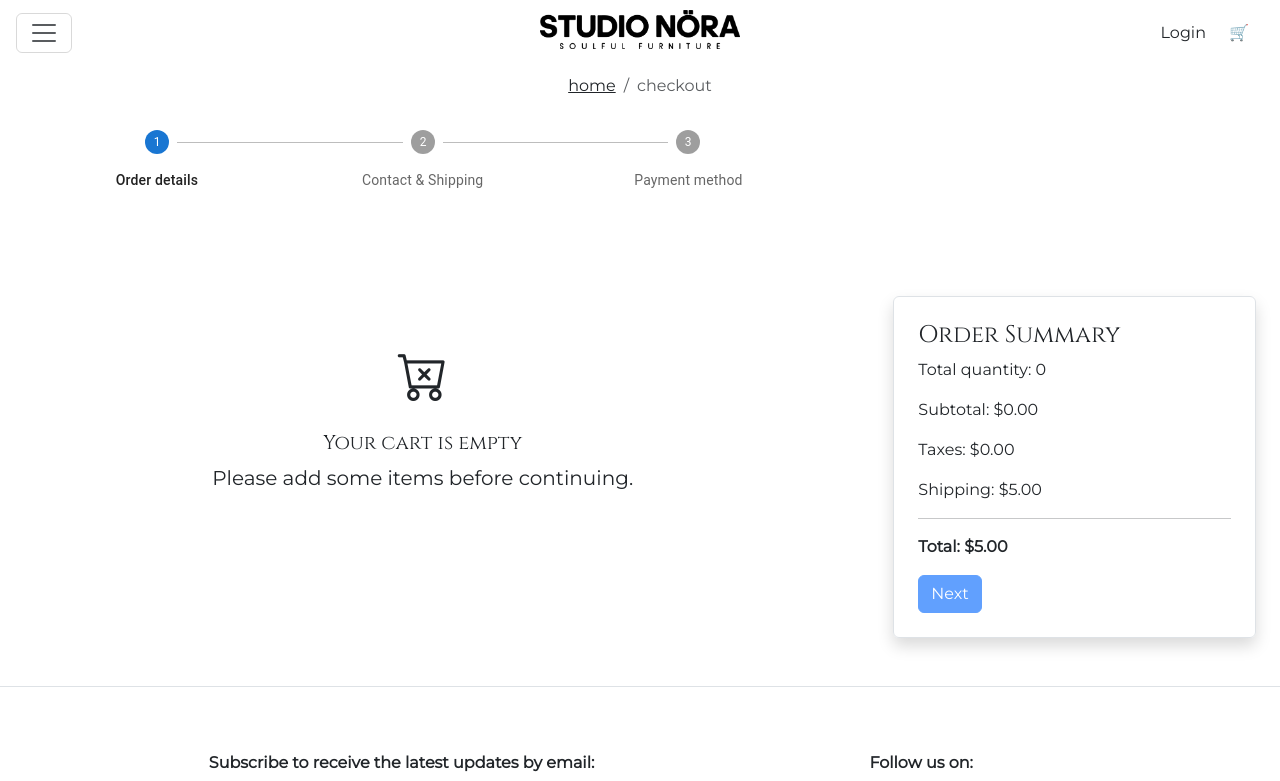
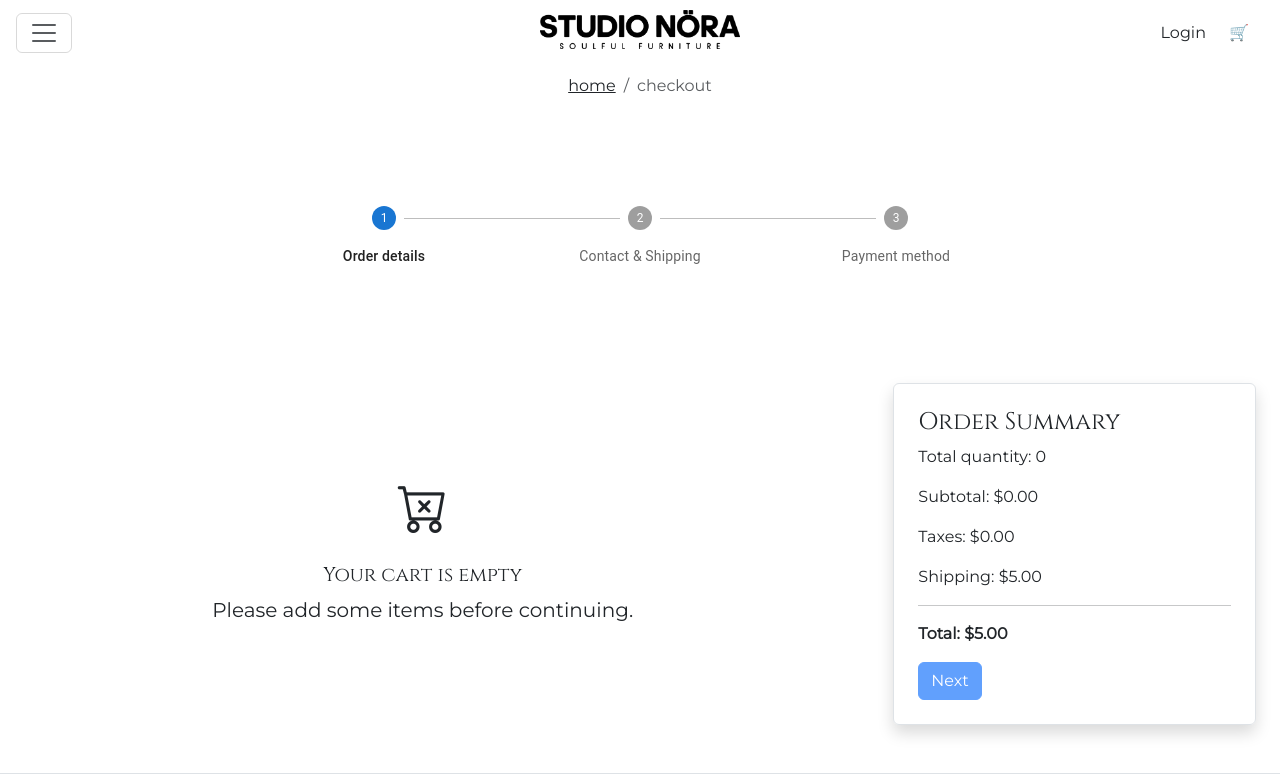
Before and after one commit to martopravia/proyecto_final_front_public, a React (Vite) app: page /checkout in a window 1280 px wide. Shown: the top 781 px of the page. Built offline with nearby package versions, Linux system fonts and the light colour scheme.

Commit message:
Refactor Checkout components: streamline state management, enhance UI with stepper, and improve user experience by validating inputs.

```diff
--- a/src/App.css
+++ b/src/App.css
@@ -87,11 +87,11 @@ h5 {
 }
 .sticky-padding {
   padding-top: 0;
-  top: -100px;
 }
 
 @media (min-width: 768px) {
   .sticky-padding {
+    margin-top: -105px;
     padding-top: 190px;
   }
 }
--- a/src/components/Checkout.jsx
+++ b/src/components/Checkout.jsx
@@ -1,11 +1,7 @@
-import { use, useEffect, useState } from "react";
+import { useState } from "react";
 import { useSelector, useDispatch } from "react-redux";
-import { clearCart, removeFromCart } from "../redux/cartSlice";
+import { removeFromCart } from "../redux/cartSlice";
 import { Link } from "react-router";
-import Box from "@mui/material/Box";
-import Stepper from "@mui/material/Stepper";
-import Step from "@mui/material/Step";
-import StepLabel from "@mui/material/StepLabel";
 import { resetStep } from "../redux/checkoutSlice";
 import { formatName } from "../utils/formatName";
 
@@ -19,8 +15,6 @@ export default function Checkout({
   const dispatch = useDispatch();
   const step = useSelector((state) => state.checkout.step);
   const { user } = useSelector((state) => state.user);
-
-  const steps = ["Order details", "Contact & Shipping", "Payment method"];
 
   const paymentOptions = [
     {
@@ -81,25 +75,8 @@ export default function Checkout({
   };
 
   return (
+    <div>
       <div className="p-4 d-flex flex-column align-items-left">
-      <Box sx={{ width: "100%" }}>
-        <Stepper
-          activeStep={step - 1}
-          alternativeLabel
-          completed={{
-            0: step > 1, // Paso 1 completado
-            1: step > 2, // Paso 2 completado
-            2: step > 3, // Paso 3 completado (cuando estás en el 4)
-          }}
-        >
-          {steps.map((label) => (
-            <Step key={label}>
-              <StepLabel>{label}</StepLabel>
-            </Step>
-          ))}
-        </Stepper>
-      </Box>
-
         {step === 1 && (
           <>
             {cartItems.length === 0 ? (
@@ -110,7 +87,7 @@ export default function Checkout({
               </div>
             ) : (
               <>
-              <h3 className="mt-5 mb-4">Order details</h3>
+                <h3 className="mt-2 mb-4">Order details</h3>
                 <ul
                   className="p-0 align-items-left"
                   style={{ listStyleType: "none" }}
@@ -151,13 +128,10 @@ export default function Checkout({
             )}
           </>
         )}
-
         {step === 2 && (
           <>
-          <h3 className="mt-5 mb-4"> Contact & Shipping info </h3>
-
             {!user ? (
-            <div className="text-center mb-4">
+              <div className="text-center" style={{ marginTop: "150px" }}>
                 <h4>To continue, please log in or register</h4>
                 <Link to="/login">
                   <button className="btn btn-outline-dark mt-3 me-2">
@@ -165,11 +139,14 @@ export default function Checkout({
                   </button>
                 </Link>
                 <Link to="/register">
-                <button className="btn btn-outline-dark mt-3">Register</button>
+                  <button className="btn btn-outline-dark mt-3">
+                    Register
+                  </button>
                 </Link>
               </div>
             ) : (
               <>
+                <h3 className="mt-2 mb-4"> Contact & Shipping info </h3>
                 <div className="p-0 align-items-left d-flex">
                   <div
                     className={`border rounded shadow p-4 w-100 d-flex flex-column ${
@@ -188,7 +165,6 @@ export default function Checkout({
                       />
                       <label className="fw-bold">Use saved shipping info</label>
                     </div>
-
                     <div className="row">
                       <div className="col-md-6 mb-2">
                         <label className="form-label">Name</label>
@@ -229,7 +205,6 @@ export default function Checkout({
                     </div>
                   </div>
                 </div>
-
                 <div className="mt-5 p-0 align-items-left d-flex">
                   <div
                     className={`border rounded shadow p-4 w-100 ${
@@ -294,7 +269,7 @@ export default function Checkout({
         )}
         {step === 3 && (
           <>
-          <h3 className="mt-5 mb-4">Payment method</h3>
+            <h3 className="mt-2 mb-4">Payment method</h3>
             <div className="row">
               {paymentOptions.map(({ id, label, description }) => (
                 <div className="col-lg-4 col-md-12 mb-3" key={id}>
@@ -323,7 +298,6 @@ export default function Checkout({
                 </div>
               ))}
             </div>
-
             {paymentMethod === "creditCard" && (
               <div className="mt-4">
                 <h5>Card Details</h5>
@@ -367,7 +341,6 @@ export default function Checkout({
                 </div>
               </div>
             )}
-
             {paymentMethod === "paypal" && (
               <div className="mt-5 mb-5">
                 <Link to={"https://www.paypal.com/uy/login"}>
@@ -380,7 +353,6 @@ export default function Checkout({
                 </Link>
               </div>
             )}
-
             {paymentMethod === "crypto" && (
               <div className="mt-5 mb-5">
                 <Link to={"https://accounts.binance.com/es/login"}>
@@ -397,7 +369,7 @@ export default function Checkout({
         )}
         {step === 4 && (
           <>
-          <div className="text-center" style={{ marginTop: "180px" }}>
+            <div className="text-center" style={{ marginTop: "140px" }}>
               <h2> Thanks for shopping with us!</h2>
               <p className="lead">A confirmation email has been sent to you.</p>
               <Link to={"/"}>
@@ -411,6 +383,7 @@ export default function Checkout({
             </div>
           </>
         )}
+      </div>{" "}
     </div>
   );
 }
--- a/src/components/CheckoutPage.jsx
+++ b/src/components/CheckoutPage.jsx
@@ -2,6 +2,10 @@ import Checkout from "./Checkout";
 import { useSelector } from "react-redux";
 import CheckoutSummary from "./CheckoutSummary";
 import { useState } from "react";
+import Box from "@mui/material/Box";
+import Stepper from "@mui/material/Stepper";
+import Step from "@mui/material/Step";
+import StepLabel from "@mui/material/StepLabel";
 
 export default function CheckoutPage() {
   const cartItems = useSelector((state) => state.cart.cartItems);
@@ -12,9 +16,39 @@ export default function CheckoutPage() {
     email: "",
     phone: "",
   });
+  const step = useSelector((state) => state.checkout.step);
+  const steps = ["Order details", "Contact & Shipping", "Payment method"];
 
   return (
     <div className="">
+      <Box
+        className="checkout-stepper"
+        style={{ marginTop: "100px" }}
+        sx={{
+          width: "100%",
+          display: "flex",
+          justifyContent: "center", // margen superior opcional
+          mt: 4, // margen superior opcional
+          mb: 4, // margen inferior opcional
+        }}
+      >
+        <Stepper
+          activeStep={step - 1}
+          alternativeLabel
+          sx={{ width: "60%" }} // ajustá el porcentaje según lo angosto que quieras
+          completed={{
+            0: step > 1,
+            1: step > 2,
+            2: step > 3,
+          }}
+        >
+          {steps.map((label) => (
+            <Step key={label}>
+              <StepLabel>{label}</StepLabel>
+            </Step>
+          ))}
+        </Stepper>
+      </Box>
       <div className="row">
         <div className="col-md-8 col-sm-12">
           <Checkout
--- a/src/components/CheckoutSummary.jsx
+++ b/src/components/CheckoutSummary.jsx
@@ -8,6 +8,7 @@ import { toast } from "react-toastify";
 function CheckoutSummary({ paymentMethod, shippingInfo }) {
   const dispatch = useDispatch();
   const step = useSelector((state) => state.checkout.step);
+  const { user } = useSelector((state) => state.user);
   const cartItems = useSelector((state) => state.cart.cartItems);
   const navigate = useNavigate();
 
@@ -51,21 +52,27 @@ function CheckoutSummary({ paymentMethod, shippingInfo }) {
 
       <div className="d-flex flex-column justify-content-between flex-lg-row gap-2 mt-3">
         {(step === 2 || step === 3) && (
+          <div>
             <button
               className="btn btn-secondary"
               onClick={() => dispatch(prevStep())}
             >
               Back
             </button>
+          </div>
         )}
+
         {step < 3 && (
           <button
             className="btn btn-primary"
             onClick={() => {
               if (step === 1 && cartItems.length === 0) return;
+              if (step === 2 && !user) return;
               dispatch(nextStep());
             }}
-            disabled={step === 1 && cartItems.length === 0}
+            disabled={
+              (step === 1 && cartItems.length === 0) || (step === 2 && !user)
+            }
           >
             Next
           </button>
@@ -73,8 +80,9 @@ function CheckoutSummary({ paymentMethod, shippingInfo }) {
         {step === 3 && (
           <button
             className="btn btn-success"
-            onClick={handleConfirm}
-            disabled={!paymentMethod}
+            onClick={() => {
+              handleConfirm();
+            }}
           >
             Confirm Order
           </button>
```
Lines whose indentation alone changed are shown as unchanged.
